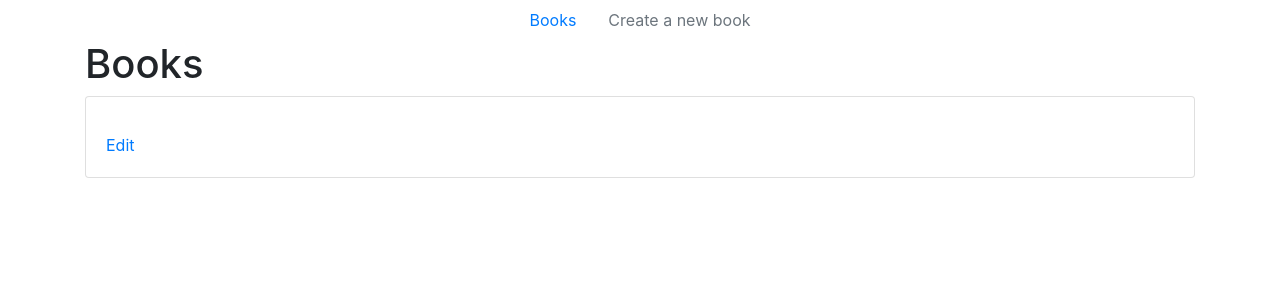
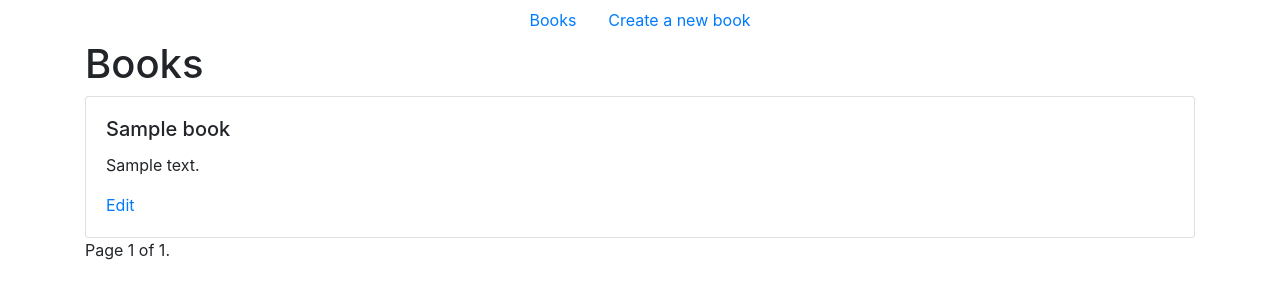
Before and after one commit to HernanAguilera/django-library, a Django app: page /library/ in a window 1280 px wide. Shown: the top 300 px of the page. Run offline with Django 4.2, Linux system fonts and the light colour scheme; tables that the repository leaves empty hold one stand-in row (values such as "Sample post").

Commit message:
I was aggregated crud for book model

```diff
--- a/library_app/core/settings.py
+++ b/library_app/core/settings.py
@@ -123,6 +123,10 @@ USE_TZ = True
 
 STATIC_URL = 'static/'
 
+MEDIA_URL = '/media/'
+
+MEDIA_ROOT = os.path.join(BASE_DIR, 'media/')
+
 # Default primary key field type
 # https://docs.djangoproject.com/en/4.0/ref/settings/#default-auto-field
 
--- a/library_app/core/urls.py
+++ b/library_app/core/urls.py
@@ -15,8 +15,12 @@ Including another URLconf
 """
 from django.contrib import admin
 from django.urls import path, include
+from django.conf import settings
+from django.conf.urls.static import static
 
 urlpatterns = [
     path('library/', include('library.urls')),
     path('admin/', admin.site.urls),
 ]
+if settings.DEBUG:
+    urlpatterns += static(settings.MEDIA_URL, document_root=settings.MEDIA_ROOT)
--- a/library_app/library/models.py
+++ b/library_app/library/models.py
@@ -1,16 +1,17 @@
 from django.db import models
+import uuid
 from django.urls import reverse
 from django.utils.translation import gettext as _
 
 def book_image_path(instance, filename):
-    return "books/{}/{}".format(instance.id, filename)
+    return "books/{}.{}".format(uuid.uuid4(), filename.split('.')[-1])
 
 class Book(models.Model):
 
     name = models.CharField(max_length=128, verbose_name=_("name"))
     summary = models.TextField(verbose_name=_("summary"))
     cover = models.ImageField(upload_to=book_image_path, max_length=100, verbose_name=_("cover"))
-    category = models.ManyToManyField("Category", verbose_name=_("category"))
+    categories = models.ManyToManyField("Category", verbose_name=_("category"))
     author = models.ForeignKey("Author", verbose_name=_("author"), on_delete=models.DO_NOTHING)
 
     class Meta:
@@ -33,7 +34,7 @@ class Category(models.Model):
         verbose_name_plural = _("Categories")
 
     def __str__(self):
-        return self.name
+        return self.description
 
     def get_absolute_url(self):
         return reverse("category_detail", kwargs={"pk": self.pk})
--- a/library_app/library/templates/books/list.html
+++ b/library_app/library/templates/books/list.html
@@ -5,10 +5,28 @@
     {% for book in object_list %}
         <div class="card">
             <div class="card-body">
-                <h5 class="card-title">{{ book.title }}</h5>
-                <p class="card-text"> {{ book.summay }} </p>
-                <a href="/book/{{book.id}}/edit" class="card-link">Edit</a>
+                <h5 class="card-title">{{ book.name }}</h5>
+                <p class="card-text"> {{ book.summary }} </p>
+                <a href="/library/{{book.id}}/edit" class="card-link">Edit</a>
             </div>
         </div>
     {% endfor %}
+
+    <div class="pagination">
+        <span class="step-links">
+            {% if page_obj.has_previous %}
+                <a href="?page=1">&laquo; first</a>
+                <a href="?page={{ page_obj.previous_page_number }}">previous</a>
+            {% endif %}
+
+            <span class="current">
+                Page {{ page_obj.number }} of {{ page_obj.paginator.num_pages }}.
+            </span>
+
+            {% if page_obj.has_next %}
+                <a href="?page={{ page_obj.next_page_number }}">next</a>
+                <a href="?page={{ page_obj.paginator.num_pages }}">last &raquo;</a>
+            {% endif %}
+        </span>
+    </div>
 {% endblock content %}
--- a/library_app/library/templates/layouts/base.html
+++ b/library_app/library/templates/layouts/base.html
@@ -16,7 +16,7 @@
                 <a class="nav-link active" href="/library">Books</a>
             </li>
             <li class="nav-item">
-                <a class="nav-link disabled" href="/library/create">Create a new book</a>
+                <a class="nav-link" href="/library/create">Create a new book</a>
             </li>
         </ul>
           {% block content %}{% endblock content %}
--- a/library_app/library/urls.py
+++ b/library_app/library/urls.py
@@ -4,4 +4,7 @@ from . import views
 
 urlpatterns = [
     path('', views.BookListView.as_view(), name='book_list'),
+    path('create/', views.BookCrateView.as_view(), name='book_create'),
+    path('<int:pk>/edit/', views.BookEditView.as_view(), name='book_edit'),
+    path('<int:pk>/delete/', views.BookDeleteView.as_view(), name='book_delete'),
 ]
--- a/library_app/library/views.py
+++ b/library_app/library/views.py
@@ -1,8 +1,37 @@
-from django.shortcuts import render
+from django.urls import reverse_lazy
 from django.views.generic import ListView
+from django.views.generic.edit import UpdateView, CreateView, DeleteView
 from .models import Book
+from .forms import BookForm
+
+SUCCESS_URL = reverse_lazy('book_list')
 
 class BookListView(ListView):
     paginate_by = 10
     model = Book
     template_name = 'books/list.html'
+
+class BookCrateView(CreateView):
+    model = Book
+    form_class = BookForm
+    template_name = 'books/create.html'
+    success_url = SUCCESS_URL
+
+class BookEditView(UpdateView):
+    model = Book
+    form_class = BookForm
+    template_name = 'books/edit.html'
+    success_url = SUCCESS_URL
+
+    def form_valid(self, form):
+        Book.objects.get(pk=self.kwargs['pk']).cover.delete(save=True)
+        return super().form_valid(form)
+
+class BookDeleteView(DeleteView):
+    model = Book
+    template_name = "books/delete.html"
+    success_url = SUCCESS_URL
+
+    def form_valid(self, form):
+        Book.objects.get(pk=self.kwargs['pk']).cover.delete(save=True)
+        return super().form_valid(form)
```
Also changed, not shown: library_app/library/forms.py (added, +14 -0 lines), library_app/library/templates/books/create.html (added, +19 -0 lines), library_app/library/templates/books/delete.html (added, +9 -0 lines), library_app/library/templates/books/edit.html (added, +26 -0 lines), library_app/library/migrations/0002_rename_category_book_categories.py (added).
